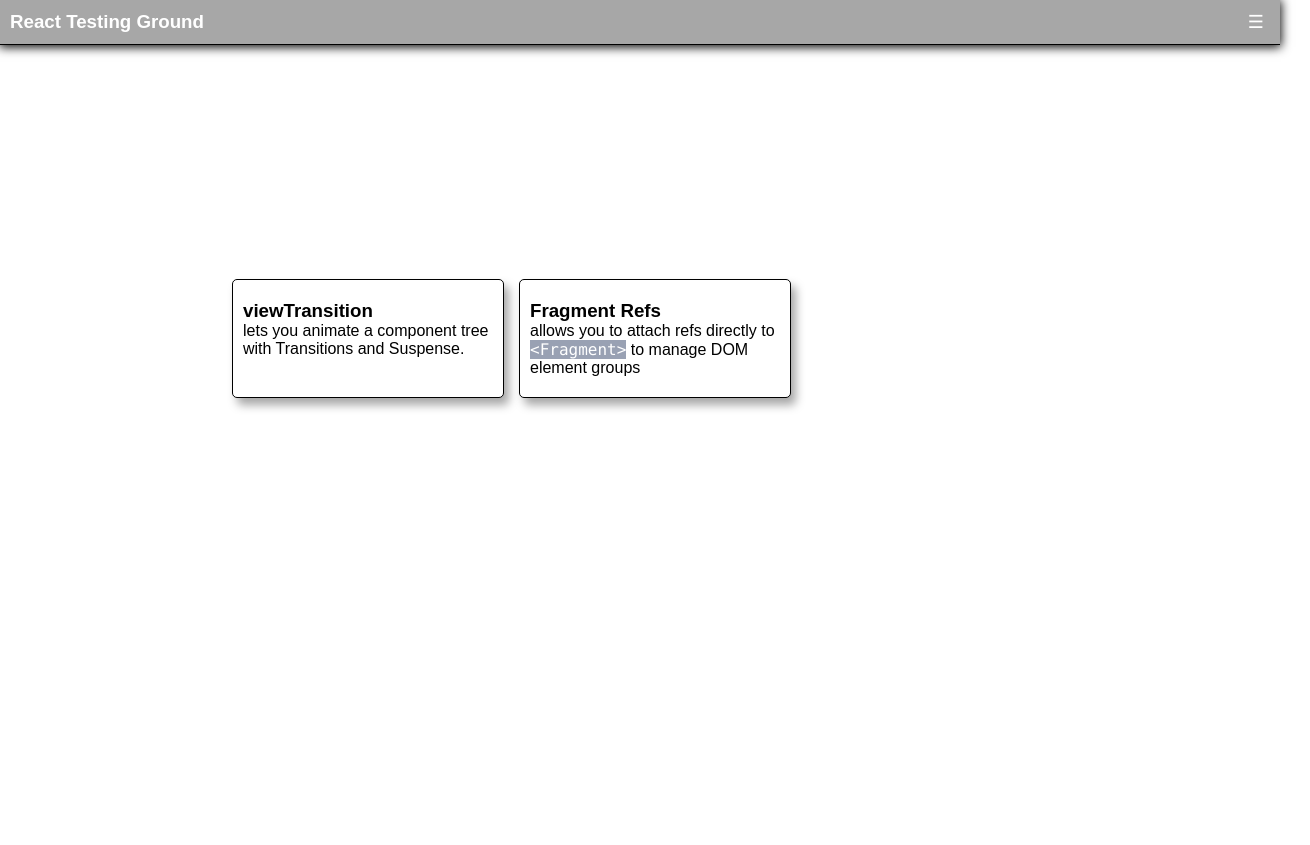
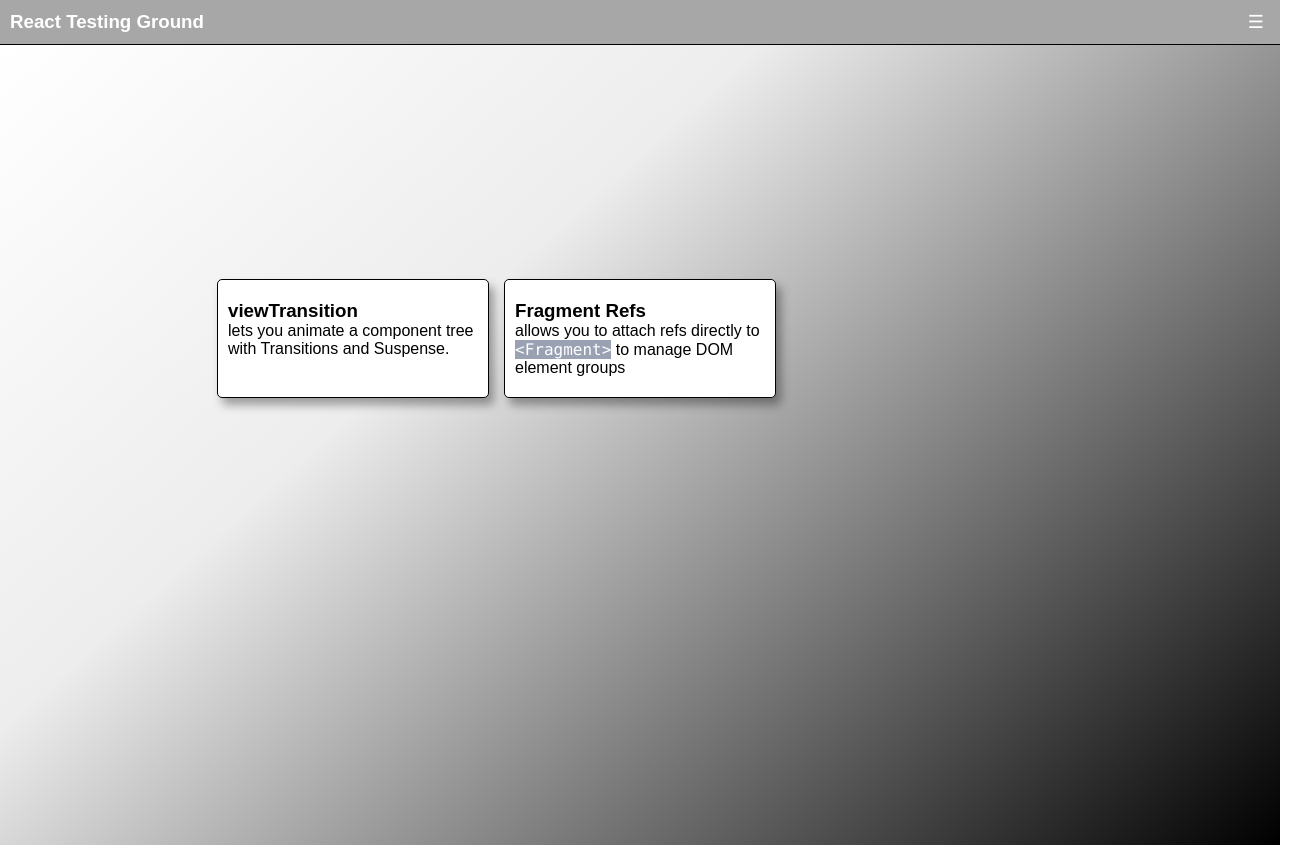
Before and after one commit to sleeplesseditor/ReactTestingGround, a React (Vite) app: page / in a window 1280 px wide. Shown: the whole page, 1310 px wide, since content can reach past the window. Before the commit the page ends 800 px from the top, so only its background shows below. Built offline with nearby package versions, Linux system fonts and the light colour scheme.

Commit message:
Experiment with background color graidents

```diff
--- a/src/index.scss
+++ b/src/index.scss
@@ -37,9 +37,9 @@ p {
 }
 
 .page-container {
-  height: 90vh;
+  height: 100vh;
   width: 100vw;
-  padding: 0px 15px;
+  background: linear-gradient(138deg,rgba(255, 255, 255, 1) 0%, rgba(237, 237, 237, 1) 35%, rgba(0, 0, 0, 1) 100%);
 }
 
 .demo {
--- a/src/routes/viewTransition/viewTransition.scss
+++ b/src/routes/viewTransition/viewTransition.scss
@@ -63,7 +63,7 @@
         align-items: center;
         gap: 10px;
         width: 500px;
-
+        background-color: #ffffff;
         border: 1px solid black;
         border-radius: 5px;
         width: 500px;
```
